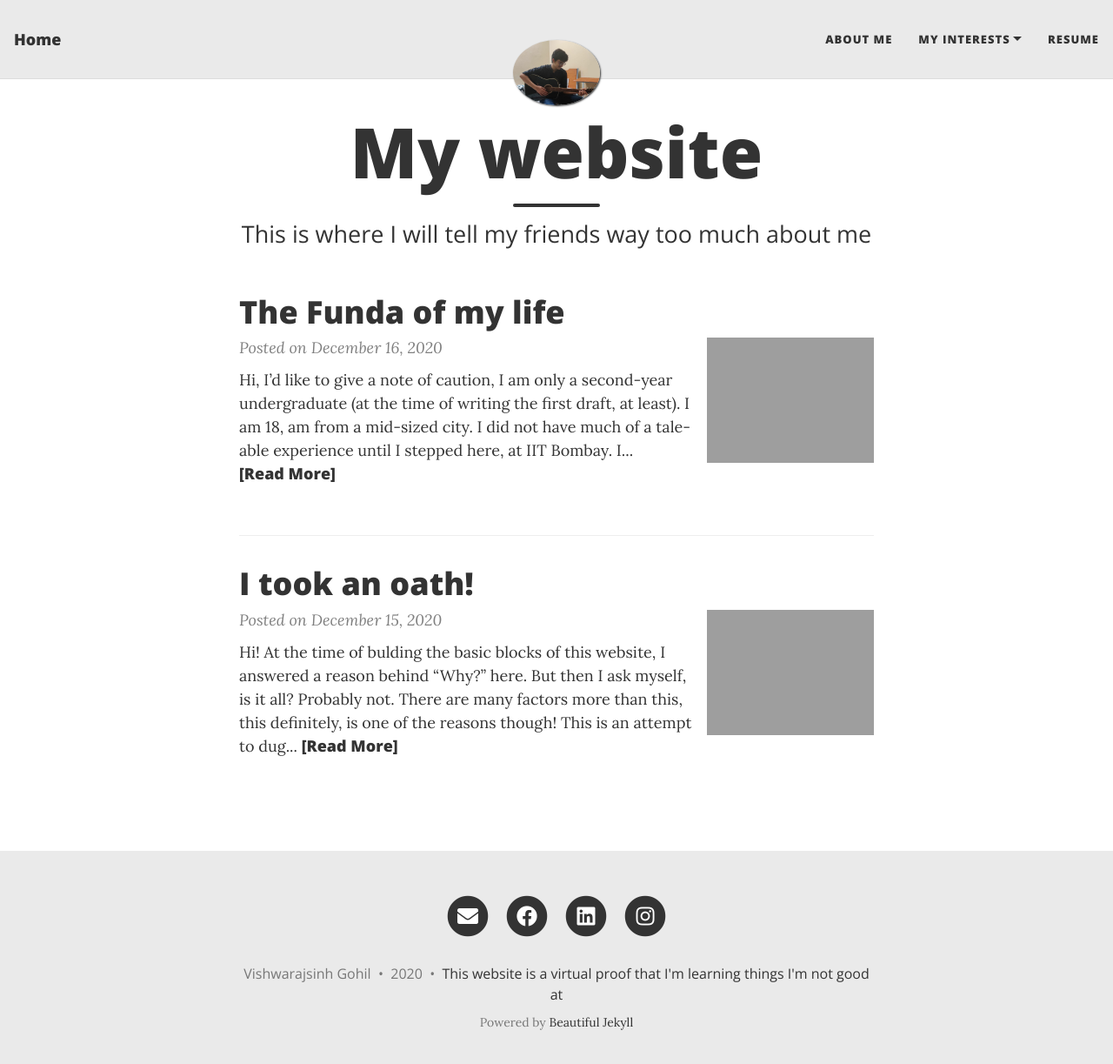
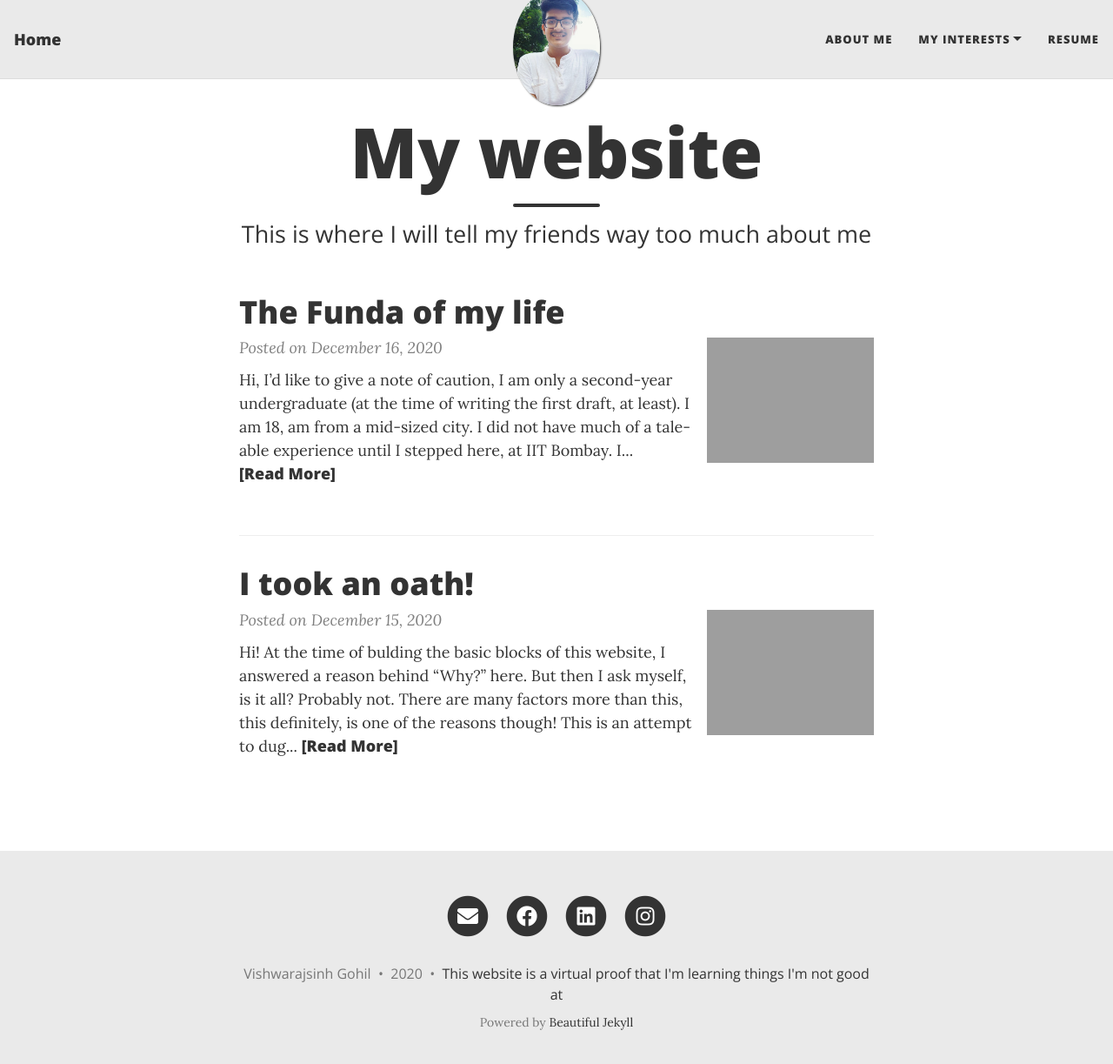
Before and after one commit to Vishwaraj2812/mypage, a Jekyll site: the page built from index.html, in a window 1280 px wide and 1236 px high. Shown: the top 1223 px of the window at 87% size. Built offline with Jekyll 4.4.1, drawn with Linux system fonts in a browser that asks for light colours; nearby versions of some CDN libraries; the list of posts is cut into pages by our own code.

Commit message:
Update _config.yml

```diff
--- a/_config.yml
+++ b/_config.yml
@@ -28,7 +28,7 @@ navbar-links:
 
 # Image to show in the navigation bar - works best with a square image
 # Remove this parameter if you don't want an image in the navbar
-avatar: "/assets/img/Vishwarajsinh Gohil.jpg"
+avatar: "/assets/img/Vishwaraj.png"
 
 # By default, the image is cut into a circle. You can disable this behaviour by setting 'round-avatar: false'
 round-avatar: true
```
